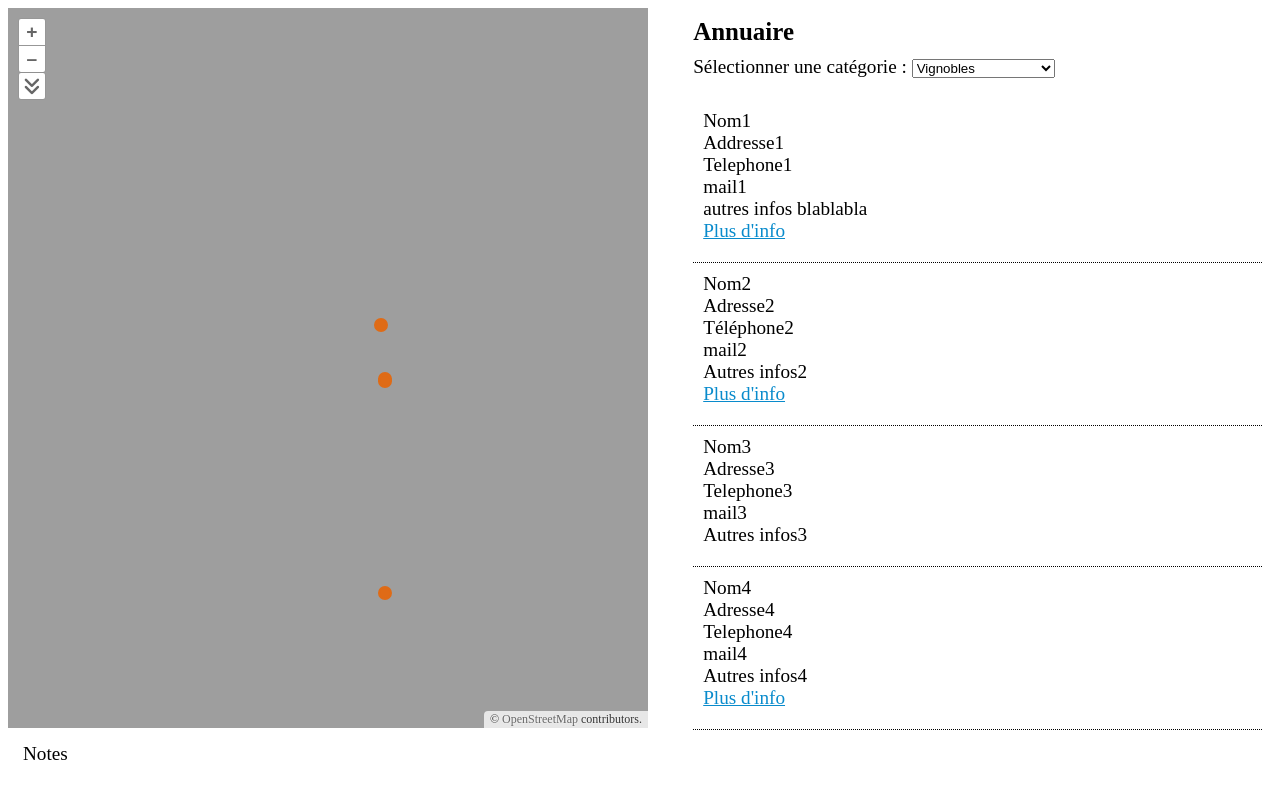
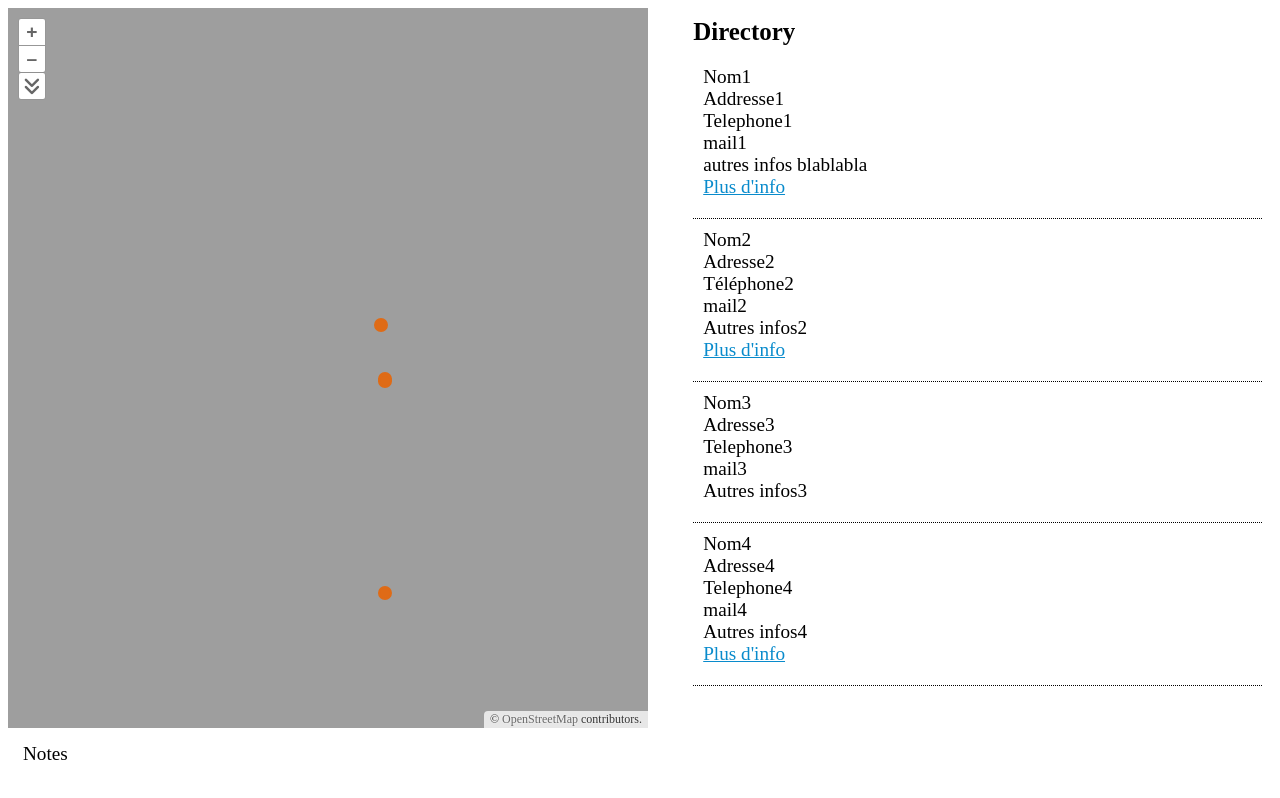
Before and after one commit to rasmu31/openlayers-map-directory, a plain HTML site: page index.html in a window 1280 px wide. Drawn offline with Linux system fonts and the light colour scheme.

Commit message:
Ditch useless HTML

```diff
--- a/index.html
+++ b/index.html
@@ -27,20 +27,8 @@
 
 		<div id="content">
 			<div>
-				<h1>Annuaire</h1>
+				<h1>Directory</h1>
 			</div>
-
-			<div>Sélectionner une catégorie :
-				<select>
-					<option>Vignobles</option>
-					<option>Restaurateurs</option>
-					<option>Partenaires</option>
-					<option>Salons</option>
-					<option>Mes coups de coeur</option>
-					<option>Divers</option>
-				</select>
-			</div>
-			<br>
 
 			<div id="errors_block"></div>
 			<div id="listInfos"></div>
```
